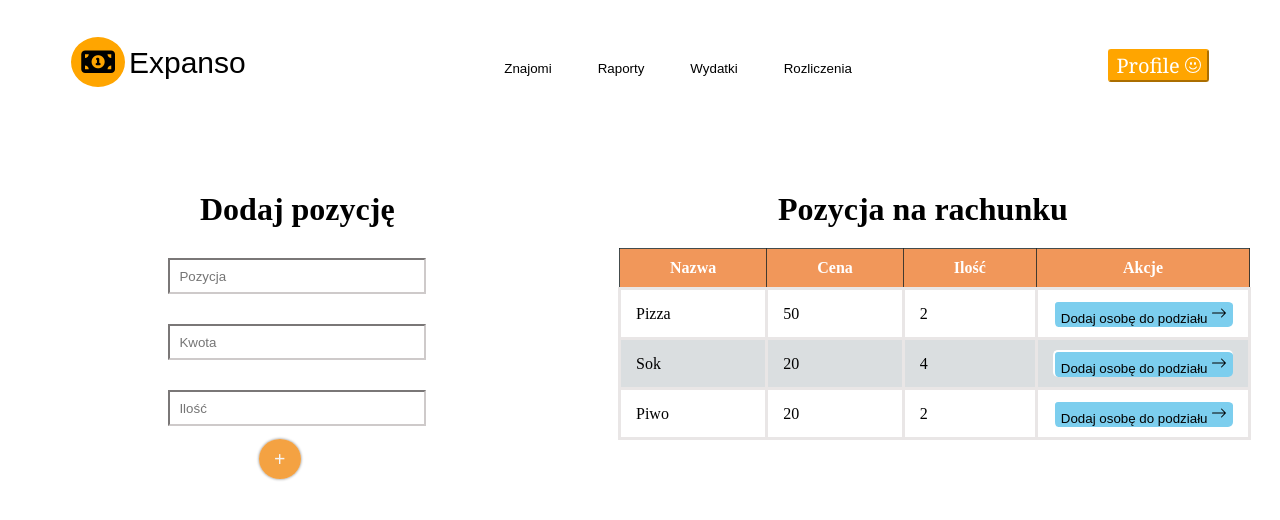
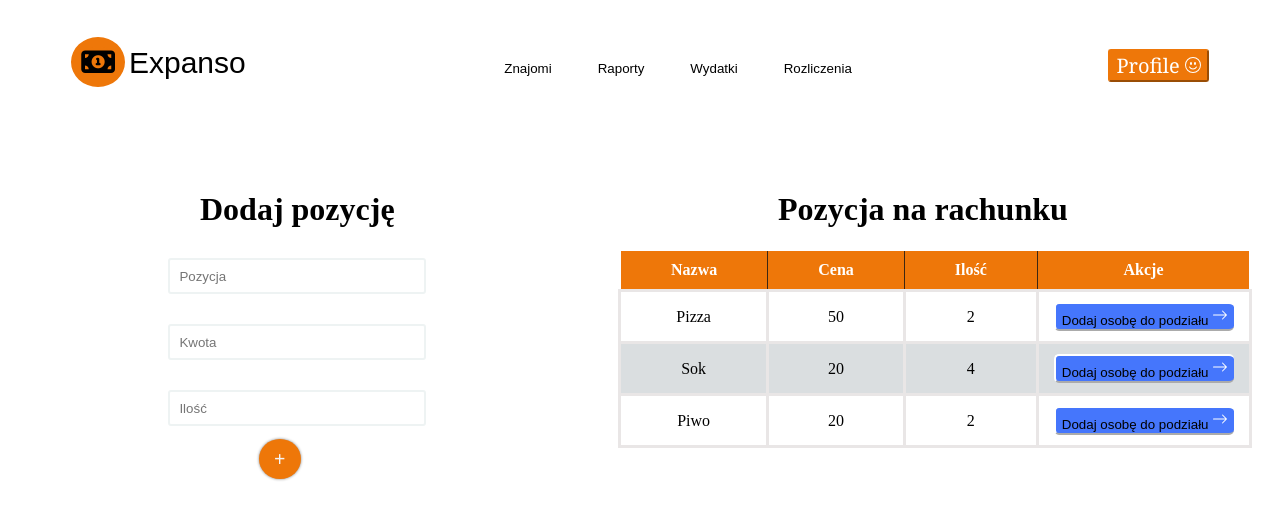
Before and after one commit to MatyldaB94/Expanso, a plain HTML site: page Add Expanse Recipe Position/index.html in a window 1280 px wide. Drawn offline with Linux system fonts and the light colour scheme.

Commit message:
refactor: add new color in style.css

```diff
--- a/Add Expanse Recipe Position/index.html
+++ b/Add Expanse Recipe Position/index.html
@@ -81,7 +81,7 @@
                     <td class="td">
                         <form><button type="button" class="add-people">Dodaj osobę do
                                 podziału <svg xmlns="http://www.w3.org/2000/svg" width="16" height="20"
-                                    fill="currentColor" class="bi bi-arrow-right" viewBox="0 0 16 16">
+                                    fill="currentColor" class="bi bi-arrow-right" viewBox="0 0 16 16" color="white">
                                     <path fill-rule="evenodd"
                                         d="M1 8a.5.5 0 0 1 .5-.5h11.793l-3.147-3.146a.5.5 0 0 1 .708-.708l4 4a.5.5 0 0 1 0 .708l-4 4a.5.5 0 0 1-.708-.708L13.293 8.5H1.5A.5.5 0 0 1 1 8z" />
                                 </svg></button>
@@ -94,7 +94,7 @@
                     <td class="td">
                         <form><button type="button" class="add-people">Dodaj osobę do
                                 podziału <svg xmlns="http://www.w3.org/2000/svg" width="16" height="20"
-                                    fill="currentColor" class="bi bi-arrow-right" viewBox="0 0 16 16">
+                                    fill="currentColor" class="bi bi-arrow-right" viewBox="0 0 16 16" color="white">
                                     <path fill-rule="evenodd"
                                         d="M1 8a.5.5 0 0 1 .5-.5h11.793l-3.147-3.146a.5.5 0 0 1 .708-.708l4 4a.5.5 0 0 1 0 .708l-4 4a.5.5 0 0 1-.708-.708L13.293 8.5H1.5A.5.5 0 0 1 1 8z" />
                                 </svg></button>
@@ -108,7 +108,7 @@
                     <td class="td">
                         <form><button type="button" class="add-people">Dodaj osobę do
                                 podziału <svg xmlns="http://www.w3.org/2000/svg" width="16" height="20"
-                                    fill="currentColor" class="bi bi-arrow-right" viewBox="0 0 16 16">
+                                    fill="currentColor" class="bi bi-arrow-right" viewBox="0 0 16 16" color="white">
                                     <path fill-rule="evenodd"
                                         d="M1 8a.5.5 0 0 1 .5-.5h11.793l-3.147-3.146a.5.5 0 0 1 .708-.708l4 4a.5.5 0 0 1 0 .708l-4 4a.5.5 0 0 1-.708-.708L13.293 8.5H1.5A.5.5 0 0 1 1 8z" />
                                 </svg></button>
--- a/Add Expanse Recipe Position/style.css
+++ b/Add Expanse Recipe Position/style.css
@@ -13,7 +13,7 @@
 }
 
 .button:hover {
-    background-color: orange;
+    background-color: rgb(238, 119, 9);
 }
 
 .container1 {
@@ -31,8 +31,8 @@
 }
 
 .profile {
-    background-color: orange;
-    border-color: orange;
+    background-color: rgb(238, 119, 9);
+    border-color: rgb(238, 119, 9);
     border-radius: 3px;
     color: white;
 
@@ -43,10 +43,10 @@
 
 
 .icon {
-    background-color: orange;
+    background-color: rgb(238, 119, 9);
     font-size: 30px;
     border-radius: 50%;
-    border: 10px solid orange;
+    border: 10px solid rgb(238, 119, 9);
 }
 
 .title {
@@ -61,17 +61,19 @@
     height: 30px;
     margin-top: 30px;
     margin-left: 12em;
-    border-color: rgb(206, 202, 202);
-
+    border-color: rgb(238, 243, 243);
+    border-radius: 3px;
+    border-style: solid;
 
 }
 
 .add-people {
-    background-color: rgb(124, 206, 238);
+    background-color: rgb(69, 118, 252);
     border-radius: 5px;
     border-color: white;
-    border-bottom: 20px;
+    justify-content: center;
     border-right: 0px;
+
 }
 
 .name-order {
@@ -105,26 +107,35 @@
 
 .th {
     text-align: center;
-    background-color: rgb(241, 151, 90);
+    background-color: rgb(238, 119, 9);
     color: white;
     padding: 10px 50px 10px 50px;
-    border: 1px solid rgba(29, 38, 39, 0.822)
+    border: 1px solid rgba(22, 22, 22, 0.822)
 }
 
 .td {
     border: 3px solid rgb(233, 230, 230);
     padding: 10px 15px;
+    text-align: center;
 }
 
 .table {
     border-collapse: collapse;
     margin-left: 12em;
     margin-top: 20px;
+    border-color: white;
+    border-style: solid;
 
 }
 
 .tr:nth-child(odd) td {
     background-color: rgb(218, 222, 224);
+
+}
+
+.tr {
+    border-style: solid;
+    border-color: white;
 }
 
 .container {
@@ -140,7 +151,7 @@
     border-radius: 50%;
     color: #f5f5f5;
     text-decoration: none;
-    background: rgba(241, 136, 14, 0.781);
+    background: rgb(238, 119, 9);
     box-shadow: 0 0 3px gray;
     font-size: 20px;
     font-weight: bold;
```
